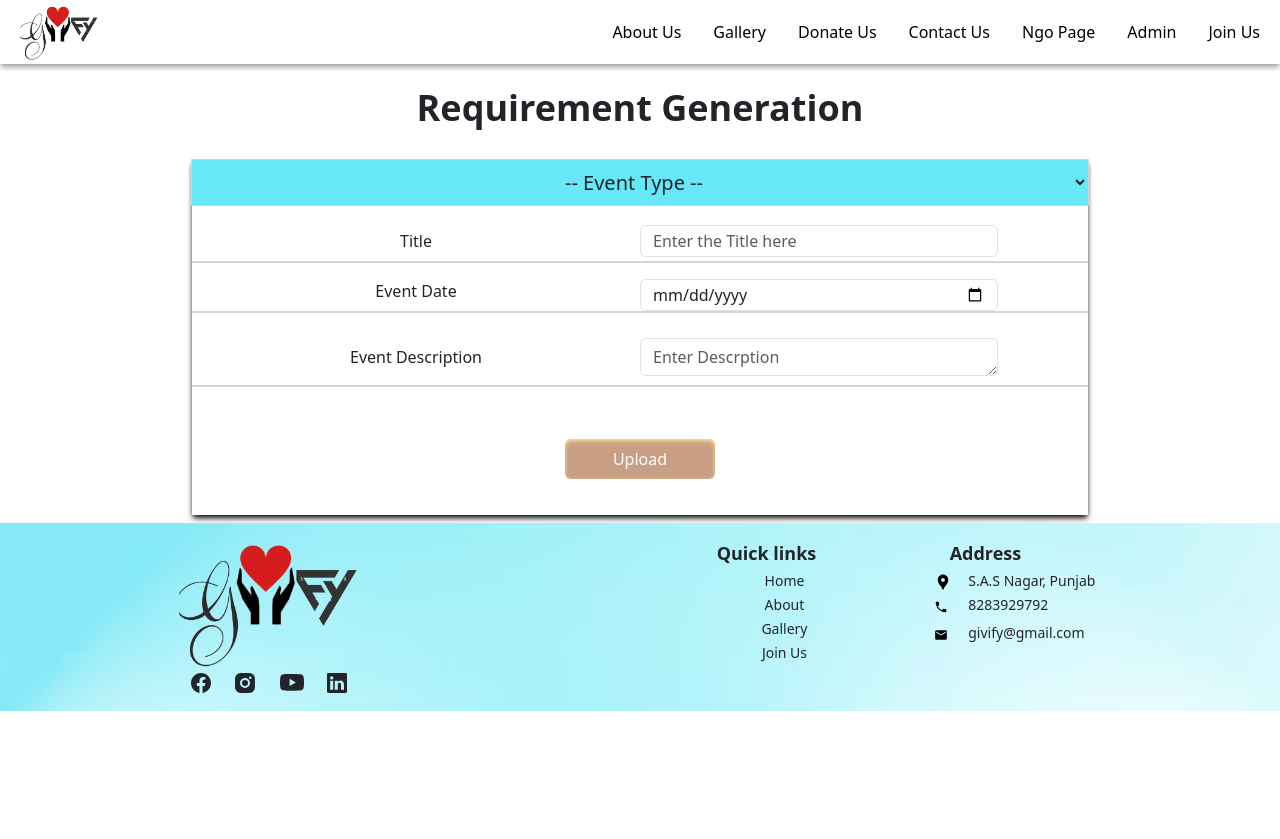
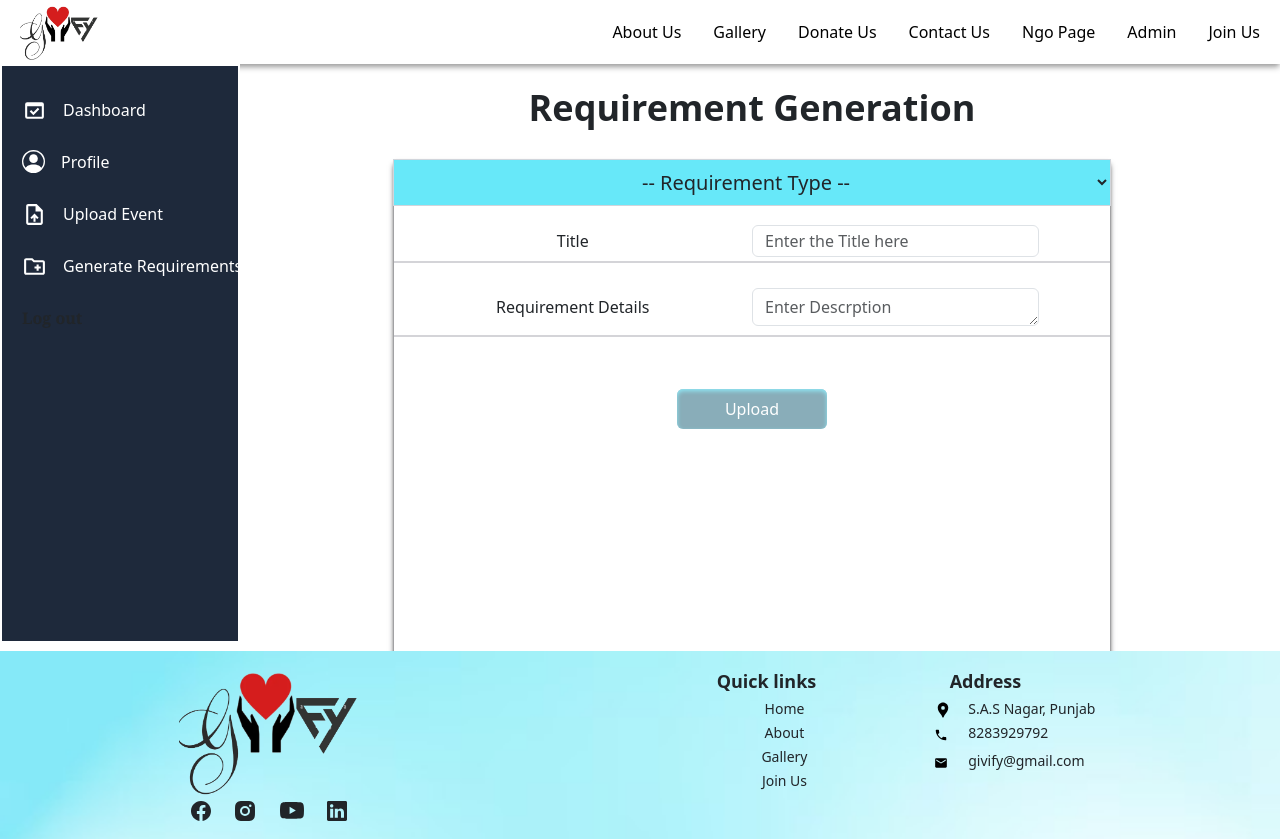
Before and after one commit to Davinder9297/Givify-Web, a React (Create React App) app in the folder client/: page /GenerateReq in a window 1280 px wide. Before the commit the page ends 800 px from the top, so only its background shows below. Built offline with nearby package versions, Linux system fonts and the light colour scheme; the HTML template or start-up script is replaced by a standard one.

Commit message:
proj  commit 9

```diff
--- a/client/src/GenerateReq.js
+++ b/client/src/GenerateReq.js
@@ -1,4 +1,5 @@
 import { useState } from "react";
+import SidebarNGO from "./admin/SidebarNGO";
 // import { Link } from "react-router-dom";
 // import Navbar from "../../components/navbar"
 // import TeacherNavbar from "../../components/teacher_navbar"
@@ -165,7 +166,9 @@ const handledoc=async(evnt)=>{
             {/* <Navbarres />
             <TeacherNavbar /> */}
 
-            <div className="">
+            <div className="flex">
+                <div className="w-20%"><SidebarNGO/></div>
+                <div className="w-[80%]">
                 <div className="xsm:text-xl m-auto text-center text-4xl font-semibold p-4 overflow-hidden w-[100%] mb-2">
                     Requirement Generation
                 </div>
@@ -173,13 +176,13 @@ const handledoc=async(evnt)=>{
                 <div className=" m-auto w-[70%] shadow-md  shadow-zinc-900 h-full xsm:text-lg xsm:w-[90%]">
                     <div>
                         <select  onChange={changeSelectOptionHandler} name="select1" id="select1" className="xsm:text-base outline cursor-pointer outline-1 w-full outline-gray-300 bg-cyan-300 p-2 text-xl text-center overflow-auto scrollbar-thin scrollbar-thumb-zinc-900">
-                            <option className="bg-cyan-100 " value="">-- Event Type --</option >
-                            <option className="bg-cyan-100 " value="Environmental Drive">Environmental Drive</option >
+                            <option className="bg-cyan-100 " value="">-- Requirement Type --</option >
+                            {/* <option className="bg-cyan-100 " value="Environmental Drive">Environmental Drive</option > */}
                             <option className="bg-cyan-100 " value="Food">Food</option >
                             <option className="bg-cyan-100 " value="Education">Education</option >
                             <option className="bg-cyan-100 " value="Medical">Medical</option >
                             <option className="bg-cyan-100 " value="Clothes">Clothes</option >
-                            <option className="bg-cyan-100 " value="Animal">Animal</option >
+                            <option className="bg-cyan-100 " value="Money">Money</option >
                             {/* <option className="bg-cyan-100 " value="7th">Seventh Semester</option > */}
                         </select>
                     </div>
@@ -202,7 +205,7 @@ const handledoc=async(evnt)=>{
                             </div>
 
                         </div>
-                        <div className="border-b-2 mb-26 border-solid border-zinc-300 flex xsm:flex-col xsm:w-full  ">
+                        {/* <div className="border-b-2 mb-26 border-solid border-zinc-300 flex xsm:flex-col xsm:w-full  ">
                             <div className="w-[50%]  text-center xsm:mx-auto xsm:w-full xsm:text-base xsm:font-semibold">
                             Event Date
                             </div>
@@ -210,10 +213,10 @@ const handledoc=async(evnt)=>{
                                 <input type="date" aria-placeholder="" value={deadline} onChange={(e)=>(setdeadline(e.target.value))} className="xsm:text-base pl-2 h-8 w-[85%] bg-zinc-200 form-control" placeholder="Enter the Title here" ></input>
                             </div>
 
-                        </div>
+                        </div> */}
                         <div className="border-b-2 border-solid border-zinc-300 flex xsm:flex-col xsm:w-full  ">
                             <div className="p-3 w-[50%]  text-center xsm:mx-auto xsm:w-full xsm:text-base xsm:font-semibold">
-                            Event Description
+                            Requirement Details
                             </div>
                             <div className="w-[40%] my-auto xsm:mx-auto xsm:w-full xsm:flex xsm:justify-center ">
                                 <textarea type="" aria-placeholder="" value={deadline} onChange={(e)=>(setdeadline(e.target.value))} className="xsm:text-base pl-2 h-8 w-[85%] bg-zinc-200 form-control" placeholder="Enter Descrption" ></textarea>
@@ -234,14 +237,15 @@ const handledoc=async(evnt)=>{
                             </div>
                         </div>*/}
                         <div className="space-x-16 justify-center flex items-center  xsm:flex-col xsm:space-x-0">
-                            <button /* onClick={upload} */ disabled={disable} className={`shadow-amber-400 shadow-inner rounded bg-amber-800 p-2 mt-9 mb-9 px-5 hover:bg-amber-700 text-white ${opac} xsm:text-base`}>
+                            <button /* onClick={upload} */ disabled={disable} className={`shadow-cyan-400 shadow-inner rounded bg-cyan-800 p-2 mt-9 mb-9 px-5 hover:bg-cyan-700 text-white ${opac} xsm:text-base`}>
 
                                 Upload</button>
-                            {/* <Link className=" cursor-pointer " href={"/teacher/view_submitted_assignment"}><div className="shadow-amber-400 cursor-pointer shadow-inner rounded bg-amber-800 p-2 mt-9 mb-9 px-5 hover:bg-amber-700 text-white xsm:mt-0 xsm:text-base">View Submitted Assignments</div></Link> */}
-                            {/* <button className="shadow-amber-400 shadow-inner rounded bg-amber-800 p-2 mt-9 mb-9 px-5 hover:bg-amber-700 hover:text-white ">Cancel</button> */}
+                            {/* <Link className=" cursor-pointer " href={"/teacher/view_submitted_assignment"}><div className="shadow-cyan-400 cursor-pointer shadow-inner rounded bg-cyan-800 p-2 mt-9 mb-9 px-5 hover:bg-cyan-700 text-white xsm:mt-0 xsm:text-base">View Submitted Assignments</div></Link> */}
+                            {/* <button className="shadow-cyan-400 shadow-inner rounded bg-cyan-800 p-2 mt-9 mb-9 px-5 hover:bg-cyan-700 hover:text-white ">Cancel</button> */}
                         </div>
 
                     </div>
+                </div>
                 </div>
             </div>
         </div>
--- a/client/src/UpdateProfileNGO.js
+++ b/client/src/UpdateProfileNGO.js
@@ -206,9 +206,26 @@ export default function UpdateProfileNGO() {
                     </nav > */}
                 </div >
 
-            <div className='border-2 border-solid border-gray-600 w-[50%]'>
+            <div className='border-2 border-solid border-gray-600 w-[50%] p-10'>
                 <div>
+                <div className='flex space-y-4'>
+                                <div>
+                                    Total members of Organization :
+                                </div>
+                                <div className='ml-24'>
+                                    <input type='email' placeholder='Members of organization' className=' border-2 border-solid border-gray-400 rounded-md pl-1' />
 
+                                </div>
+                            </div>
+                            <div className='flex'>
+                                <div>
+                                    Total Children Served :
+                                </div>
+                                <div className='ml-24'>
+                                    <input type='email' placeholder='Children in Orgsnization' className=' border-2 border-solid border-gray-400 rounded-md pl-1' />
+
+                                </div>
+                            </div>
                 </div>
             </div>
             </div >
--- a/client/src/UploadEvent.js
+++ b/client/src/UploadEvent.js
@@ -1,4 +1,5 @@
 import { useState } from "react";
+import SidebarNGO from "./admin/SidebarNGO";
 // import { Link } from "react-router-dom";
 // import Navbar from "../../components/navbar"
 // import TeacherNavbar from "../../components/teacher_navbar"
@@ -161,16 +162,18 @@ const handledoc=async(evnt)=>{
 // }
     return (<>
 
-        <div className="">
+        <div className="flex">
             {/* <Navbarres />
             <TeacherNavbar /> */}
+            <div className="w-[20%] ml-0">
+            <SidebarNGO/></div>
 
-            <div className="">
+            <div className="w-[80%]">
                 <div className="xsm:text-xl m-auto text-center text-4xl font-semibold p-4 overflow-hidden w-[100%] mb-2">
                     Event Uploading
                 </div>
 
-                <div className=" m-auto w-[70%] shadow-md  shadow-zinc-900 h-full xsm:text-lg xsm:w-[90%]">
+                <div className=" m-auto w-[90%] shadow-md  shadow-zinc-900 h-full xsm:text-lg xsm:w-[90%]">
                     <div>
                         <select  onChange={changeSelectOptionHandler} name="select1" id="select1" className="xsm:text-base outline cursor-pointer outline-1 w-full outline-gray-300 bg-cyan-300 p-2 text-xl text-center overflow-auto scrollbar-thin scrollbar-thumb-zinc-900">
                             <option className="bg-cyan-100 " value="">-- Event Type --</option >
@@ -234,11 +237,11 @@ const handledoc=async(evnt)=>{
                             </div>
                         </div>
                         <div className="space-x-16 justify-center flex items-center  xsm:flex-col xsm:space-x-0">
-                            <button /* onClick={upload} */ disabled={disable} className={`shadow-amber-400 shadow-inner rounded bg-amber-800 p-2 mt-9 mb-9 px-5 hover:bg-amber-700 text-white ${opac} xsm:text-base`}>
+                            <button /* onClick={upload} */ disabled={disable} className={`shadow-cyan-400 shadow-inner rounded bg-cyan-800 p-2 mt-9 mb-9 px-5 hover:bg-cyan-700 text-white ${opac} xsm:text-base`}>
 
                                 Upload</button>
-                            {/* <Link className=" cursor-pointer " href={"/teacher/view_submitted_assignment"}><div className="shadow-amber-400 cursor-pointer shadow-inner rounded bg-amber-800 p-2 mt-9 mb-9 px-5 hover:bg-amber-700 text-white xsm:mt-0 xsm:text-base">View Submitted Assignments</div></Link> */}
-                            {/* <button className="shadow-amber-400 shadow-inner rounded bg-amber-800 p-2 mt-9 mb-9 px-5 hover:bg-amber-700 hover:text-white ">Cancel</button> */}
+                            {/* <Link className=" cursor-pointer " href={"/teacher/view_submitted_assignment"}><div className="shadow-cyan-400 cursor-pointer shadow-inner rounded bg-cyan-800 p-2 mt-9 mb-9 px-5 hover:bg-cyan-700 text-white xsm:mt-0 xsm:text-base">View Submitted Assignments</div></Link> */}
+                            {/* <button className="shadow-cyan-400 shadow-inner rounded bg-cyan-800 p-2 mt-9 mb-9 px-5 hover:bg-cyan-700 hover:text-white ">Cancel</button> */}
                         </div>
 
                     </div>
```
